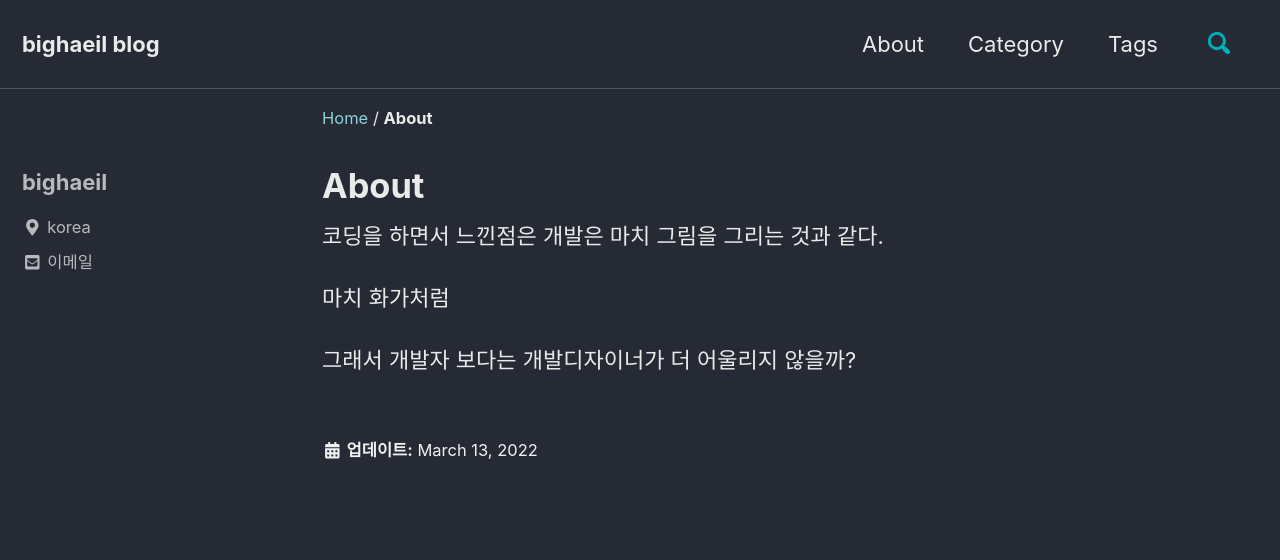
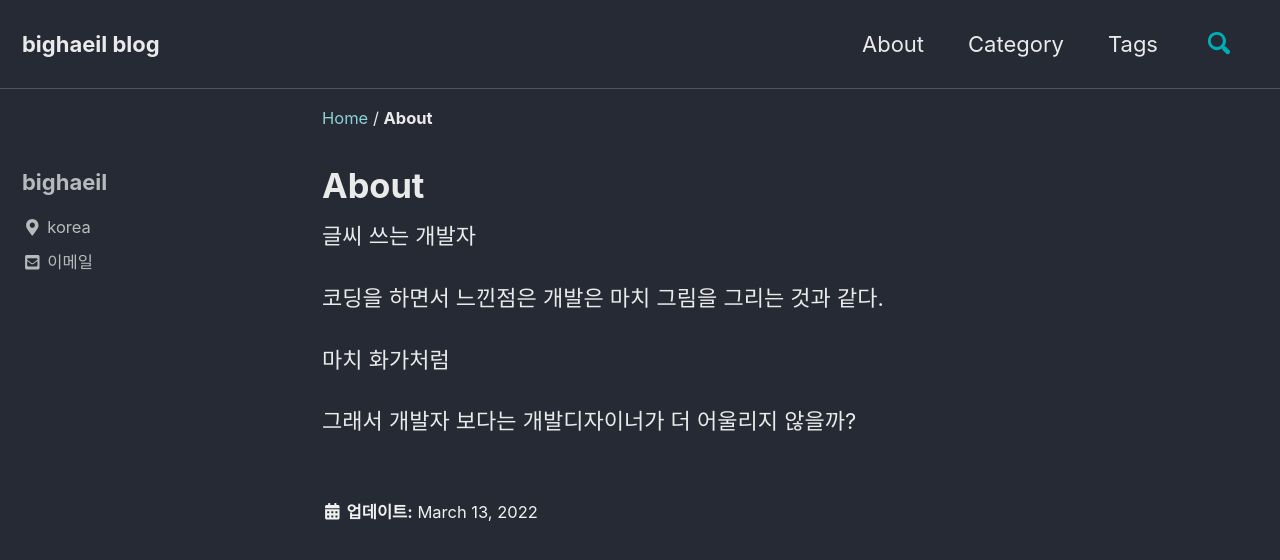
Before and after one commit to bighaeil/bighaeil.github.io, a Jekyll site: the page built from _pages/about.md, in a window 1280 px wide and 900 px high. Shown: the top 560 px of the window. Built offline with Jekyll 4.4.1, drawn with Linux system fonts in a browser that asks for light colours; cached includes are drawn as plain includes; nearby versions of some CDN libraries.

Commit message:
Update about.md

```diff
--- a/_pages/about.md
+++ b/_pages/about.md
@@ -4,6 +4,8 @@ title: "About"
 last_modified_at: 2022-03-13T18:25:09-04:00
 ---
 
+글씨 쓰는 개발자
+
 코딩을 하면서 느낀점은 개발은 마치 그림을 그리는 것과 같다.
 
 마치 화가처럼
```
